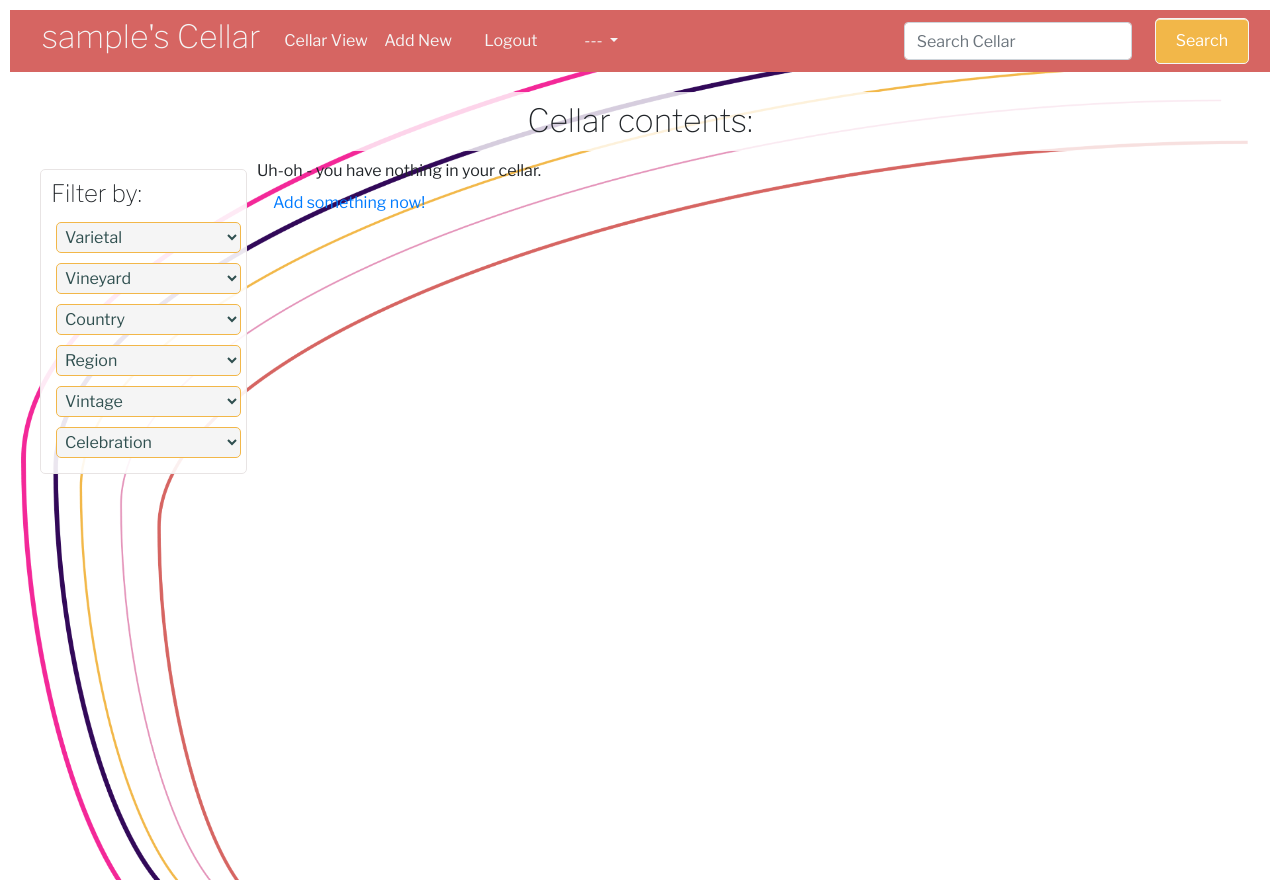
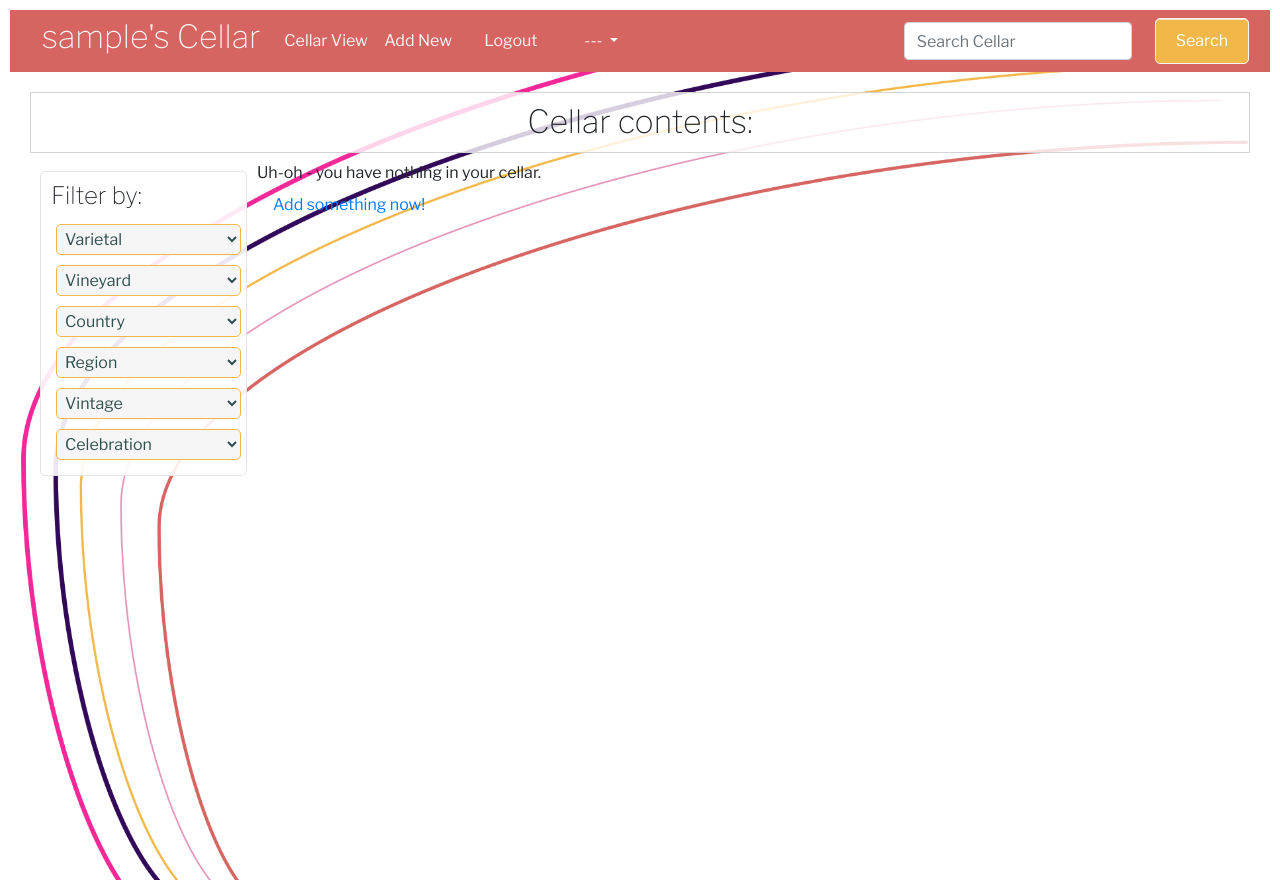
Before and after one commit to HelenHighwater1/pourfolio, a Flask app: page /cellar in a window 1280 px wide. Run offline with Flask 2, Linux system fonts and the light colour scheme; the visitor is signed in with stand-in values (Sample User, id 1); data comes from the database, SQL or seed files in the repository; data that the repository does not hold is empty; some libraries are stand-ins or nearby versions; some web fonts are replaced.

Commit message:
more updates

```diff
--- a/templates/cellar.html
+++ b/templates/cellar.html
@@ -3,7 +3,7 @@
 
 {% block body %}
 
-<h2 style="text-align: center; font-weight: 300; background-color: rgb(255, 255, 255, .8); padding:10px;"> Cellar contents: </h2>
+<h2 style="text-align: center; font-weight: 300; background-color: rgb(255, 255, 255, .8); padding:10px; border: solid 1px lightgray"> Cellar contents: </h2>
 <div id="cellar-div">
     <div id="cellar-filters" >
         <h4>Filter by:</h4>
--- a/templates/sign_in.html
+++ b/templates/sign_in.html
@@ -19,7 +19,7 @@
             </div>
             <div style="display:flex; flex-direction: row; justify-content: space-between;">
                 <div class="form-inline">
-                    <button type="submit">Submit</button>
+                    <button type="submit">Sign In</button>
                 </div>
                 <div class="form-inline" style="margin-right: 15px">
                     <button name="demo" value="true" type="submit">Try Demo</button>
```
Also changed, not shown: 1 other file.
